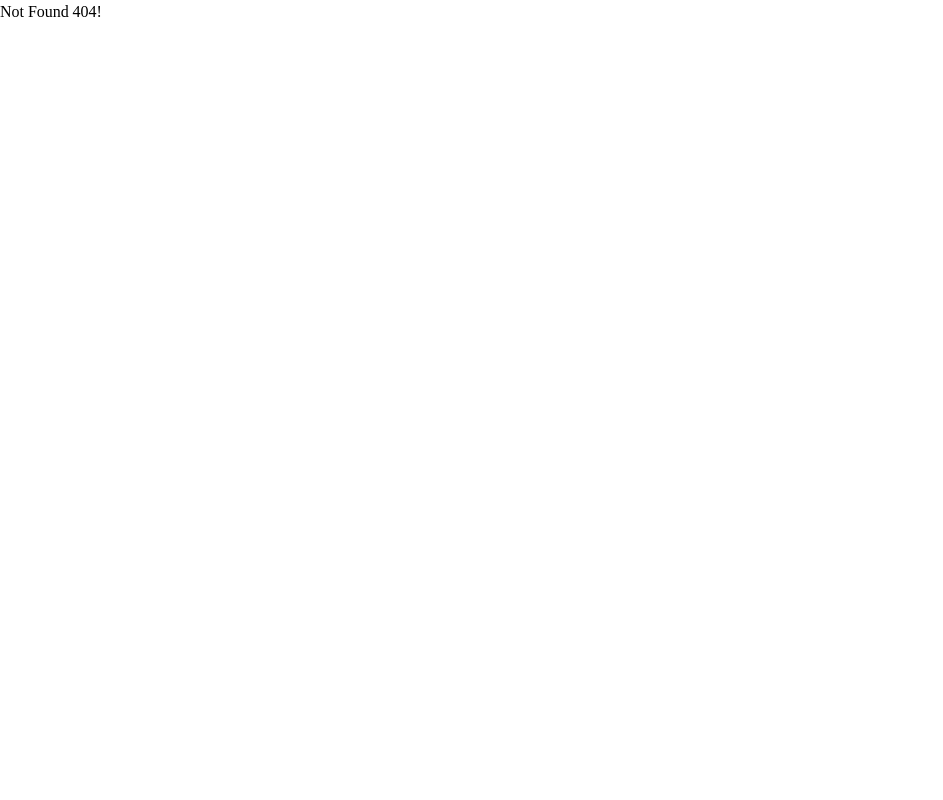
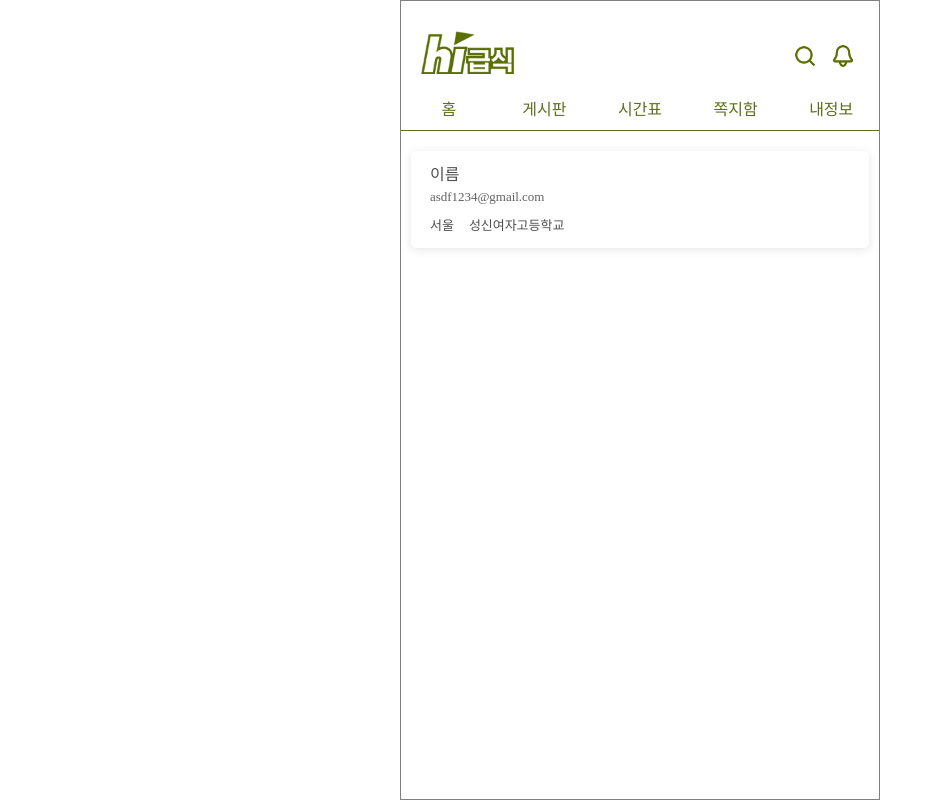
Before and after one commit to ziri-bros/high-geupsik-frontend, a React (Create React App) app: page /myInfo in a window 1280 px wide. Before the commit this address had no page. Shown: the whole page, without its empty margins (0-943 px from the left). Built offline with nearby package versions, Linux system fonts and the light colour scheme.

Commit message:
Feature : 내 정보 컴포넌트 구성 resolved :#10

```diff
--- /dev/null
+++ b/src/component/MyInfo.jsx
@@ -0,0 +1,47 @@
+import styled from '@emotion/styled';
+import React from 'react';
+
+const MyInfoWrapper = styled.div`
+  margin: 20px 10px;
+`;
+
+const MyInfoBox = styled.div`
+  box-shadow: 0px 2px 10px rgba(0, 0, 0, 0.1);
+  border-radius: 5px;
+  padding: 12px 0 12px 19px;
+
+  .where{
+    display: flex;
+    margin-top: 10px;
+  }
+`;
+
+const Name = styled.div`
+  font-size: 16px;
+  font-weight: 500;
+  color: #4f4f4f;
+
+
+`;
+
+const Text = styled.div`
+  font-size: 13px;
+  color: ${props => props.blur ? '#626262' : '#4f4f4f'};
+  margin-right: ${props => props.area && '15px'};
+`;
+
+const MyInfo = () => (
+  <MyInfoWrapper>
+    <MyInfoBox>
+      <Name>이름</Name>
+      <Text blur>asdf1234@gmail.com</Text>
+      <div className="where">
+        <Text area>서울</Text>
+        <Text>성신여자고등학교</Text>
+      </div>
+
+    </MyInfoBox>
+  </MyInfoWrapper>
+);
+
+export default MyInfo;
--- a/src/component/common/HeaderNavigation.jsx
+++ b/src/component/common/HeaderNavigation.jsx
@@ -54,7 +54,7 @@ const lists = [
   {
     id: 5,
     name: '내정보',
-    url: '/myinfo',
+    url: '/myInfo',
   },
 ];
 
--- /dev/null
+++ b/src/page/MyInfoPage.jsx
@@ -0,0 +1,15 @@
+import React from 'react';
+import Header from '../component/common/Header';
+import HeaderNavigation from '../component/common/HeaderNavigation';
+import Wrapper from '../component/common/Wrapper';
+import MyInfo from '../component/MyInfo';
+
+const MyInfoPage = () => (
+  <Wrapper>
+    <Header />
+    <HeaderNavigation />
+    <MyInfo />
+  </Wrapper>
+);
+
+export default MyInfoPage;
--- a/src/routes/index.jsx
+++ b/src/routes/index.jsx
@@ -3,6 +3,7 @@ import React from 'react';
 import { Route, Switch } from 'react-router-dom';
 import AuthPage from '../page/AuthPage';
 import Board from '../page/Board';
+import MyInfoPage from '../page/MyInfoPage';
 import NoMatchPage from '../page/NoMatchPage';
 import RegisterUserPage from '../page/RegisterUserPage';
 import reset from '../theme/reset';
@@ -19,6 +20,7 @@ const RootRoute = () => (
       </Route>
       <Route path="/register" component={RegisterUserPage} exact />
       <Route path="/board" component={Board} exact />
+      <Route path="/myInfo" component={MyInfoPage} exact />
 
       {/* 경로가 유효하지 않을 때 */}
       <Route path="*" component={NoMatchPage} exact />
```
